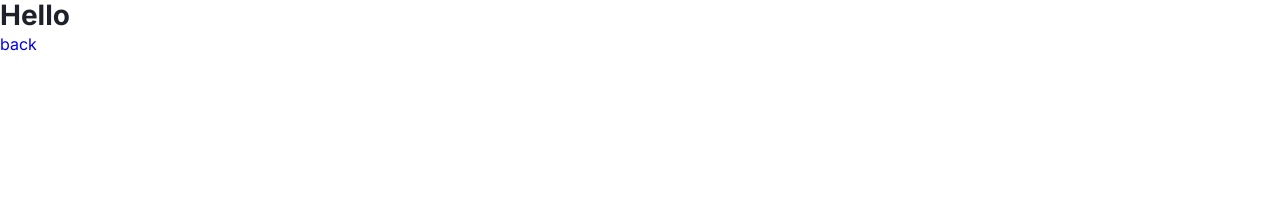
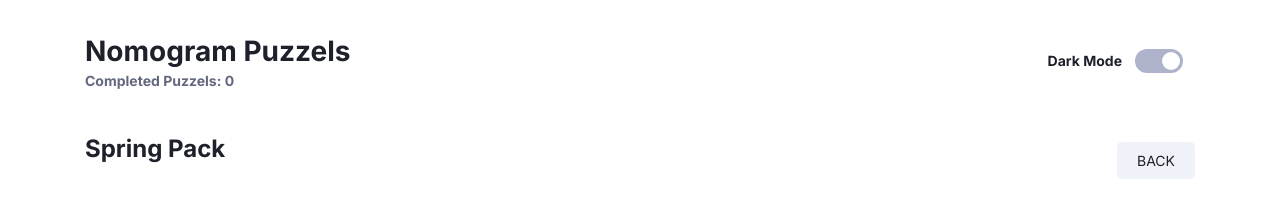
Before and after one commit to esamangy/nonogramWebApp, a website: page app/pages/springpack.html in a window 1280 px wide. Drawn offline with nearby package versions, Linux system fonts and the light colour scheme; files that its build step writes are made by us from their sources.

Commit message:
adjusted pack pages for implementation. began spring pack front-end work

```diff
--- a/app/pages/springpack.html
+++ b/app/pages/springpack.html
@@ -11,12 +11,40 @@
     <link href="https://fonts.googleapis.com/css2?family=Inter:wght@400;700&display=swap" rel="stylesheet">
 
     <link rel="stylesheet" href="../../dist/style.css">
-
-    <script  src="../../dist/globals.js"></script>
+    <script src="../../dist/globals.js"></script>
+    <script defer src="../../dist/darkmode.js"></script>
     <script defer src="../../dist/packload.js"></script>
 </head>
+
 <body onload="springLoad()">
-    <h1>Hello</h1>
-    <a href="../../index.html">back</a>
+    <header class="header container">
+
+        <div class="header__title">
+            <h1>Nomogram Puzzels</h1>
+            <span class="header__subtitle">Completed Puzzels: 0</span>
+        </div>
+
+        <fieldset class="header__toggle toggle" aria-label="theme toggle" role="radiogroup">
+            <label for="dark">Dark Mode <span class="visually-hidden">On</span></label>
+            <div class="toggle__wrapper">
+                <input type="radio" name="theme" id="dark">
+                <input type="radio" name="theme" id="light">
+                <span aria-hidden="true" class="toggle__background"></span>
+                <span aria-hidden="true" class="toggle__button"></span>
+            </div>
+            <label for="light" class="visually-hidden">Dark Mode Off</label>
+        </fieldset>
+    </header>
+    <div class=" header container">
+            <h2>Spring Pack</h2>
+            <a href="../../index.html">
+                <div class="back-button back-button__label">Back</div>
+            </a>
+    </div>
+    <main>
+        <section class="container" name="puzzlecontainer">
+
+        </section>
+    </main>
 </body>
 </html>
--- a/app/scss/components/_index.scss
+++ b/app/scss/components/_index.scss
@@ -2,3 +2,6 @@
 @forward 'card';
 @forward 'toggle';
 @forward 'card-puzzle';
+@forward 'back-button';
+@forward 'pack';
+@forward 'puzzle';
--- /dev/null
+++ b/app/scss/components/back-button.scss
@@ -0,0 +1,25 @@
+@use '../util' as *;
+
+.back-button{
+    position: relative;
+    overflow: hidden;
+    background: var(--card-color);
+    color: var(--text1-color);
+    text-align: center;
+    padding: myrem(12);
+    border-radius: myrem(5);
+    transition: background 150ms ease-in-out;
+    cursor: pointer;
+
+    &:hover{
+        background: var(--card-hover);
+    }
+
+    &__label{
+        font-size: myrem(14);
+        color: var(--text2-color);
+        font-weight: normal;
+        text-transform: uppercase;
+        padding: myrem(10) myrem(20);
+    }
+}
--- /dev/null
+++ b/app/scss/components/pack.scss
@@ -0,0 +1 @@
+@use '../util' as *;
--- a/app/scss/globals/typography.scss
+++ b/app/scss/globals/typography.scss
@@ -22,5 +22,5 @@ h2{
 a,
 a:visited,
 a:active{
-    text-decoration: none;
+    text-decoration: none !important;
 }
```
Also changed, not shown: app/pages/fallpack.html (+22 -3 lines), app/pages/summerpack.html (+22 -3 lines), app/pages/testpack.html (+22 -3 lines), app/pages/winterpack.html (+22 -3 lines), app/scss/components/puzzle.scss (added).
